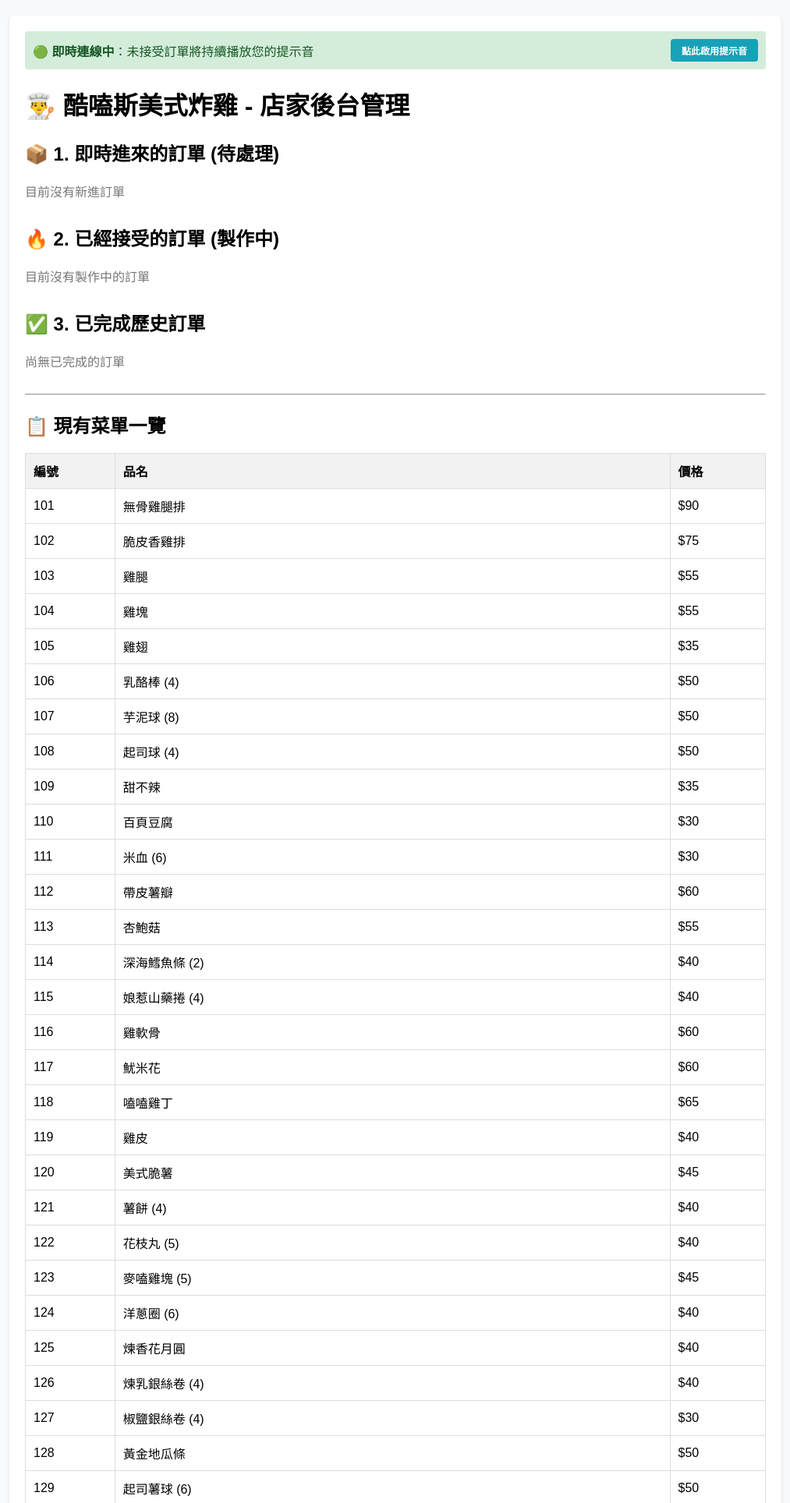
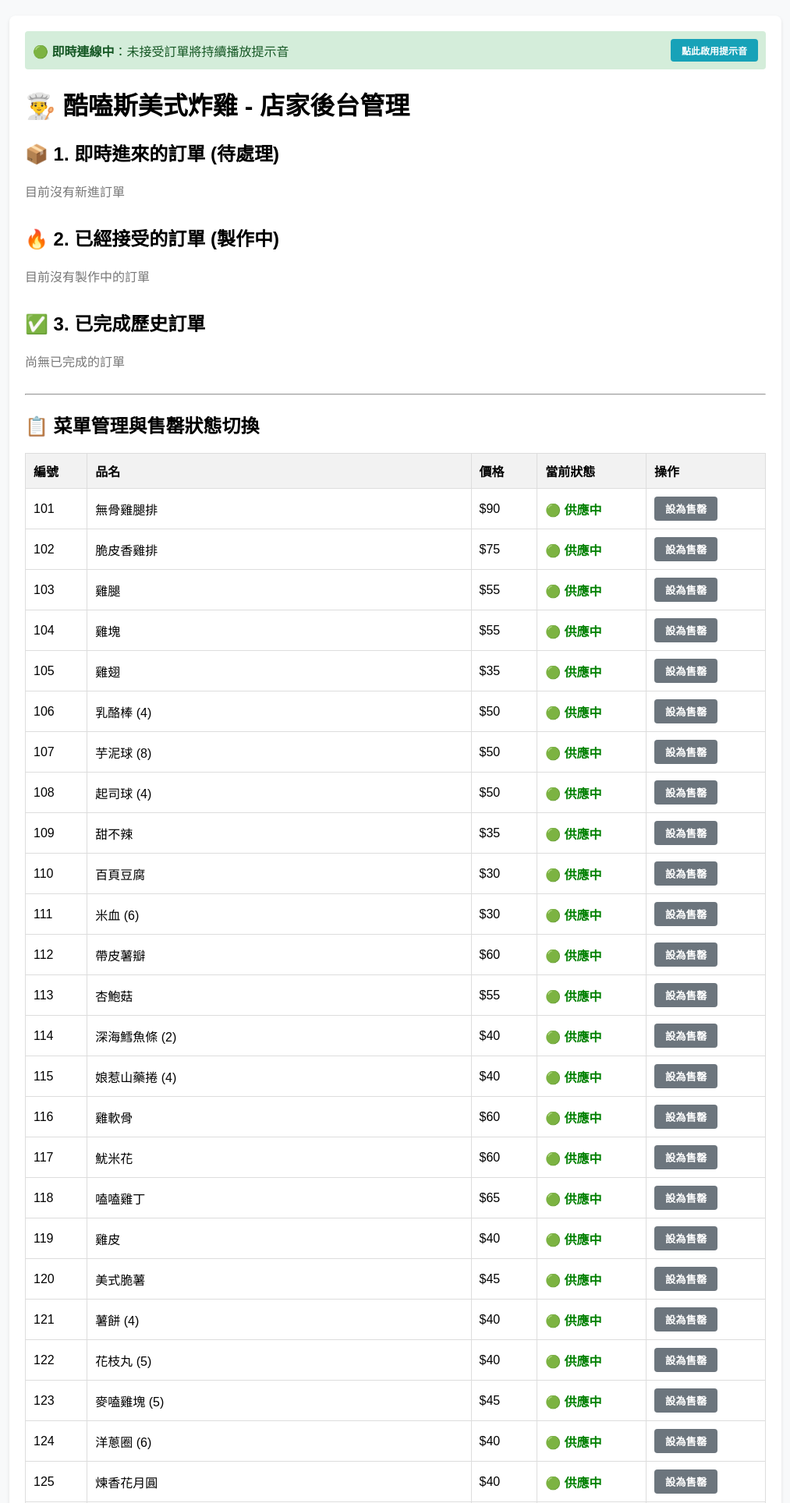
Before and after one commit to a125522982-lab/qr-order-system, a Flask app: page /admin in a window 1280 px wide. Shown: the top 1928 px of the page at 78% size, without its empty margins (133-1146 px from the left). Run offline with Flask 3, Linux system fonts and the light colour scheme.

Commit message:
Update admin.html

```diff
--- a/qr_order_system/templates/admin.html
+++ b/qr_order_system/templates/admin.html
@@ -13,6 +13,8 @@
         button { padding: 6px 14px; background: #007bff; color: white; border: none; border-radius: 4px; cursor: pointer; font-weight: bold; }
         button.accept { background: #ffc107; color: #333; }
         button.success { background: #28a745; }
+        button.soldout-btn { background: #6c757d; }
+        button.soldout-on { background: #dc3545; }
         button:hover { opacity: 0.9; }
         .order-card { background: #fff3cd; border: 1px solid #ffeeba; padding: 12px; border-radius: 6px; margin-bottom: 10px; display: flex; justify-content: space-between; align-items: center; }
         .accepted-card { background: #d1ecf1; border: 1px solid #bee5eb; padding: 12px; border-radius: 6px; margin-bottom: 10px; display: flex; justify-content: space-between; align-items: center; color: #0c5460; }
@@ -23,11 +25,10 @@
 <body>
 <div class="container">
     <div class="status-bar">
-        <span>🟢 <b>即時連線中</b>：未接受訂單將持續播放您的提示音</span>
+        <span>🟢 <b>即時連線中</b>：未接受訂單將持續播放提示音</span>
         <button onclick="enableSound()" style="background: #17a2b8; font-size: 12px;">點此啟用提示音</button>
     </div>
 
-    <!-- 內建您的音檔播放器物件 -->
     <audio id="alert-sound" src="{{ url_for('static', filename='alert.mp3') }}" preload="auto"></audio>
 
     <h1>👨‍🍳 酷嗑斯美式炸雞 - 店家後台管理</h1>
@@ -115,15 +116,17 @@
 
     <hr>
 
-    <!-- 菜單一覽 -->
+    <!-- 菜單售罄管理 -->
     <div class="section">
-        <h2>📋 現有菜單一覽</h2>
+        <h2>📋 菜單管理與售罄狀態切換</h2>
         <table>
             <thead>
                 <tr>
                     <th>編號</th>
                     <th>品名</th>
                     <th>價格</th>
+                    <th>當前狀態</th>
+                    <th>操作</th>
                 </tr>
             </thead>
             <tbody>
@@ -132,6 +135,20 @@
                     <td>{{ id }}</td>
                     <td>{{ item.name }}</td>
                     <td>${{ item.price }}</td>
+                    <td>
+                        {% if item.is_sold_out %}
+                            <span style="color: red; font-weight: bold;">🔴 已售罄</span>
+                        {% else %}
+                            <span style="color: green; font-weight: bold;">🟢 供應中</span>
+                        {% endif %}
+                    </td>
+                    <td>
+                        {% if item.is_sold_out %}
+                            <button class="soldout-on" onclick="toggleSoldOut('{{ id }}')">改為供應</button>
+                        {% else %}
+                            <button class="soldout-btn" onclick="toggleSoldOut('{{ id }}')">設為售罄</button>
+                        {% endif %}
+                    </td>
                 </tr>
                 {% endfor %}
             </tbody>
@@ -150,27 +167,20 @@
             soundEl.currentTime = 0;
             alert('提示音已成功啟用！');
         }).catch(e => {
-            console.log("解鎖聲音失敗", e);
             alert('啟用失敗，請再點擊一次');
         });
     }
 
-    // 播放您的自訂音檔
     function playCustomSound() {
         if (!soundEnabled) return;
         try {
             soundEl.currentTime = 0;
-            soundEl.play().catch(err => {
-                console.log("播放被瀏覽器阻擋:", err);
-            });
-        } catch (e) {
-            console.log("音檔播放錯誤", e);
-        }
+            soundEl.play().catch(err => {});
+        } catch (e) {}
     }
 
     let lastPendingCount = {{ orders|length }};
 
-    // 每 3 秒自動輪詢檢查
     setInterval(async () => {
         try {
             let res = await fetch('/admin');
@@ -181,7 +191,6 @@
 
             let currentPendingCount = doc.querySelectorAll('#orders-list .order-card').length;
 
-            // 只要有待處理訂單，就會持續播放您的音檔提醒
             if (currentPendingCount > 0) {
                 if (currentPendingCount > lastPendingCount || soundEnabled) {
                     playCustomSound();
@@ -189,21 +198,19 @@
             }
             lastPendingCount = currentPendingCount;
 
-            // 即時更新三個區塊
             document.getElementById('orders-list').innerHTML = doc.getElementById('orders-list').innerHTML;
             document.getElementById('accepted-list').innerHTML = doc.getElementById('accepted-list').innerHTML;
             document.getElementById('completed-list').innerHTML = doc.getElementById('completed-list').innerHTML;
 
-        } catch (err) {
-            console.log("背景同步中...", err);
-        }
+        } catch (err) {}
     }, 3000);
 
-    function acceptOrder(orderId) {
-        fetch('/api/order/accept', {
+    // 切換售罄狀態
+    function toggleSoldOut(itemId) {
+        fetch('/api/menu/toggle_soldout', {
             method: 'POST',
             headers: { 'Content-Type': 'application/json' },
-            body: JSON.stringify({ order_id: orderId })
+            body: JSON.stringify({ item_id: itemId })
         })
         .then(res => res.json())
         .then(data => {
@@ -215,6 +222,18 @@
         });
     }
 
+    function acceptOrder(orderId) {
+        fetch('/api/order/accept', {
+            method: 'POST',
+            headers: { 'Content-Type': 'application/json' },
+            body: JSON.stringify({ order_id: orderId })
+        })
+        .then(res => res.json())
+        .then(data => {
+            if (data.success) location.reload();
+        });
+    }
+
     function completeOrder(orderId) {
         fetch('/api/order/complete', {
             method: 'POST',
@@ -223,11 +242,7 @@
         })
         .then(res => res.json())
         .then(data => {
-            if (data.success) {
-                location.reload();
-            } else {
-                alert('操作失敗：' + data.message);
-            }
+            if (data.success) location.reload();
         });
     }
 </script>
```
